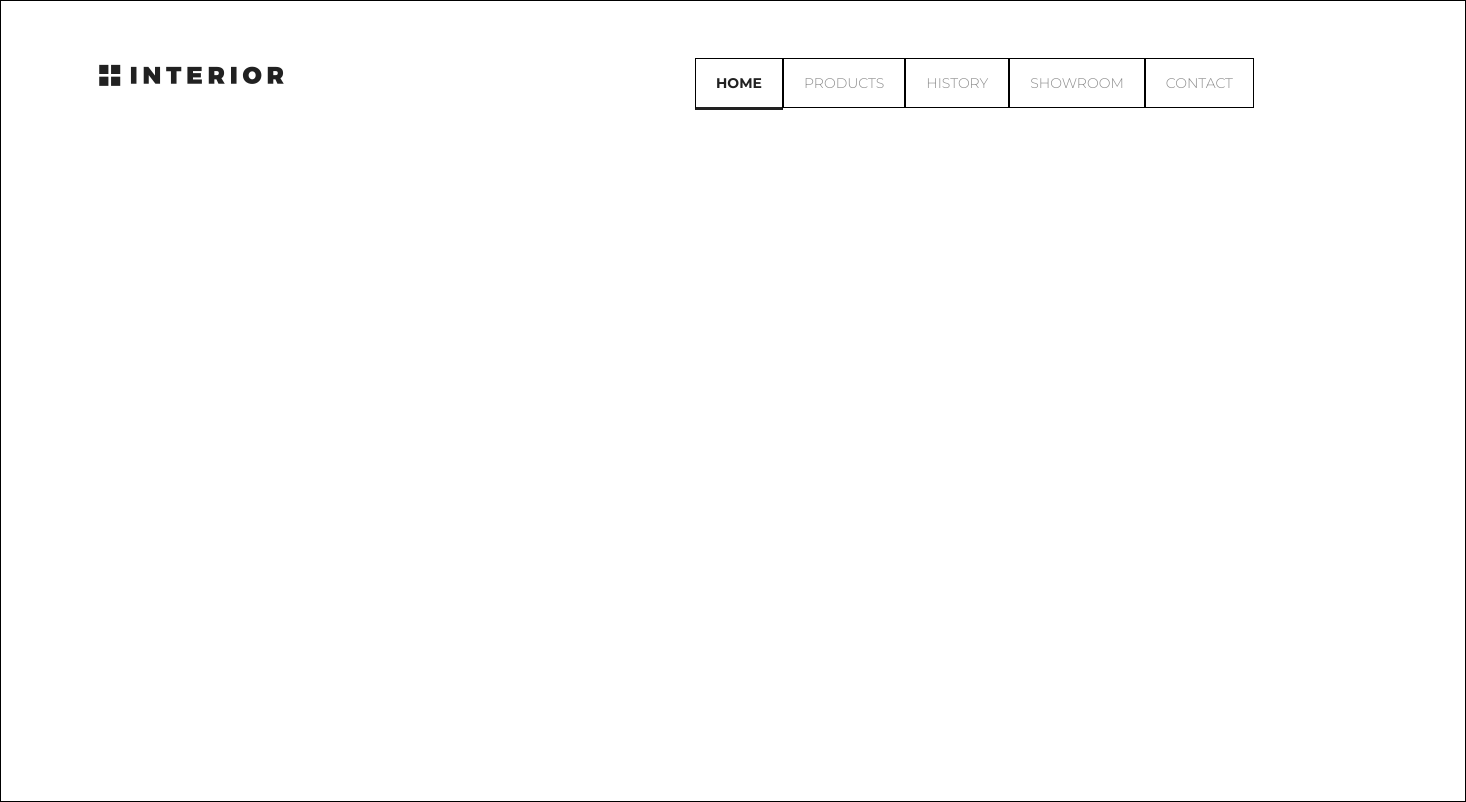
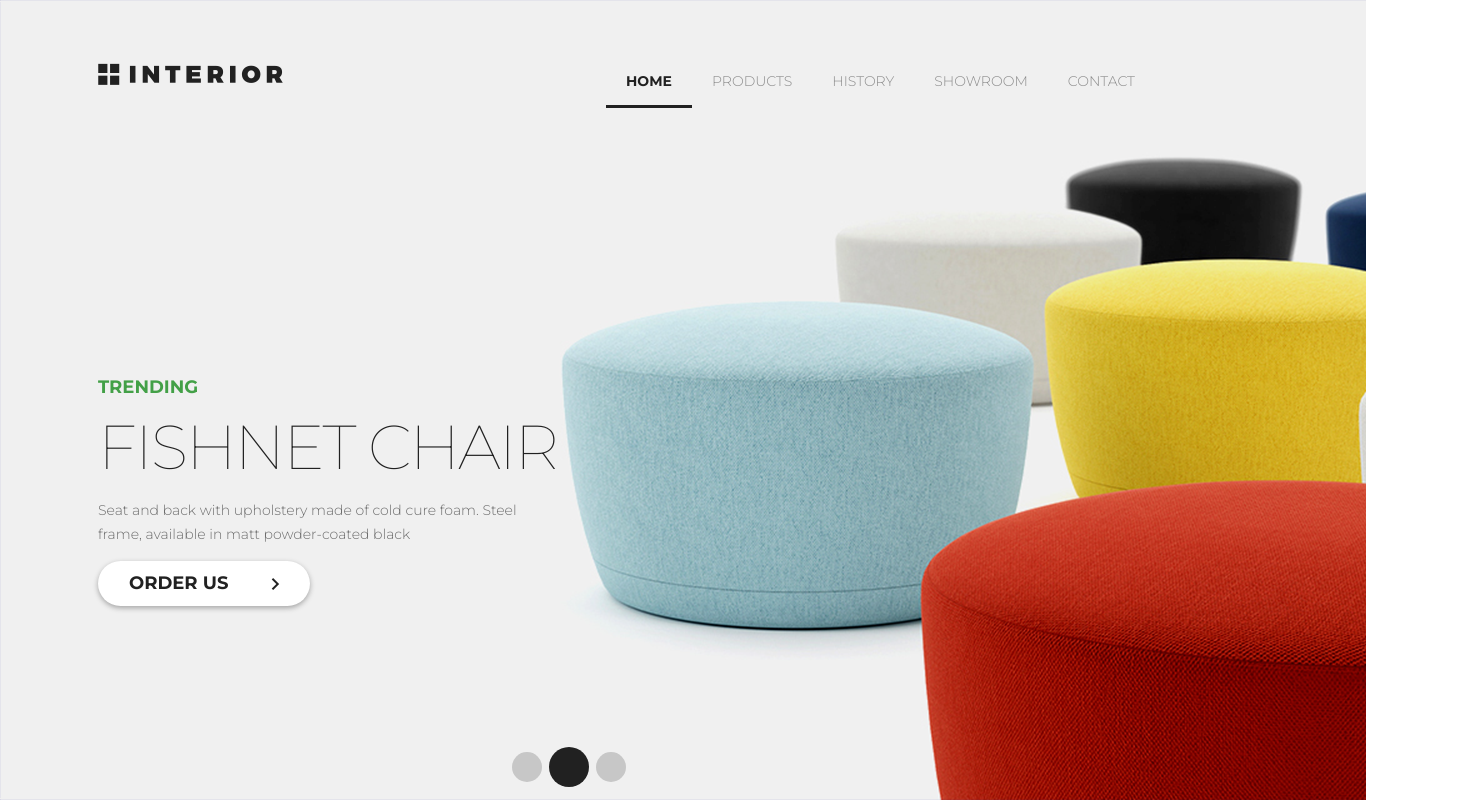
Before and after one commit to fesander/HTML_CSS_Final_Task, a plain HTML site: page index.html in a window 1280 px wide. Shown: the whole page, 1466 px wide, since content can reach past the window. Drawn offline with Linux system fonts and the light colour scheme.

Commit message:
Head container is finished

```diff
--- a/index.html
+++ b/index.html
@@ -1,12 +1,14 @@
 <!DOCTYPE html>
 <html lang="en">
+
 <head>
     <meta charset="UTF-8">
     <title>Interior</title>
     <link rel="stylesheet" href="style.css">
 </head>
+
 <body>
-    <div class="container">
+    <div class="container-head">
         <div class="header">
             <img src="images/logo.png" alt="logo" class="logo">
             <nav class="menu">
@@ -19,6 +21,16 @@
                 </ul>
             </nav>
         </div>
+        <h4>TRENDING</h4>
+        <h2>Fishnet Chair</h2>
+        <p>Seat and back with upholstery made of cold cure foam. Steel frame, available in matt powder-coated black</p>
+        <a class="order-us" href="#">Order Us</a>
+        <div class="slider-navigation">
+            <div class="point"></div>
+            <div class="point  active-slider"></div>
+            <div class="point"></div>
+        </div>
     </div>
 </body>
+
 </html>
--- a/style.css
+++ b/style.css
@@ -9,12 +9,12 @@ body {
     font-family: 'Montserrat', sans-serif;
 }
 
-.container {
-    width: 1366px;
+.container-head {
+    width: 1268px;
     margin: 0 auto;
-    border: 1px solid #000;
     height: 800px;
     padding-left: 98px;
+    background-image: url("images/slider-img.png")
 }
 
 .header {
@@ -49,8 +49,12 @@ body {
     line-height: 48px;
     text-align: right;
     text-decoration: none;
-    border: 1px solid #000;
     padding: 0px 20px;
+}
+
+.menu a:hover {
+    color: #212121;
+    border-bottom: 3px solid #212121;
 }
 
 a.active-menu {
@@ -61,3 +65,81 @@ a.active-menu {
     text-align: right;
     border-bottom: 3px solid #212121;
 }
+
+.container-head h4 {
+    font-family: Montserrat;
+    color: #43a047;
+    font-size: 18px;
+    font-weight: 700;
+    line-height: 48px;
+    text-align: left;
+    margin-top: 255px;
+}
+
+.container-head h2 {
+    font-family: Montserrat;
+    color: #212121;
+    font-size: 62px;
+    font-weight: 100;
+    line-height: 72px;
+    text-align: left;
+    text-transform: uppercase;
+    letter-spacing: -2px;
+}
+
+.container-head p {
+    width: 458px;
+    color: #6c6c6c;
+    font-size: 14px;
+    font-weight: 300;
+    line-height: 24px;
+    text-align: left;
+    margin: 15px 0;
+}
+
+.order-us {
+    display: block;
+    box-shadow: 0px 2px 4.85px 0.15px rgba(33, 33, 33, 0.35);
+    width: 181px;
+    padding-left: 31px;
+    height: 45px;
+    line-height: 45px;
+    color: #212121;
+    font-size: 18px;
+    font-weight: 700;
+    text-transform: uppercase;
+    text-decoration: none;
+    background: #ffffff url(images/arrow.png) no-repeat;
+    background-position: 173px;
+    border-radius: 49px;
+}
+
+.order-us:hover {
+    background: #eeeeee url(images/arrow.png) no-repeat;
+    background-position: 173px;
+}
+
+.slider-navigation {
+    width: 120px;
+    height: 40px;
+    margin-top: 141px;
+    margin-left: 411px;
+    display: flex;
+    justify-content: space-around;
+    align-items: center;
+}
+
+.slider-navigation .point {
+    height: 30px;
+    width: 30px;
+    border-radius: 15px;
+    display: block;
+    background-color: rgba(33, 33, 33, 0.2);
+}
+
+.slider-navigation .active-slider {
+    background-color: #212121;
+    width: 40px;
+    height: 40px;
+    border-radius: 20px;
+}
```
Also changed, not shown: images/arrow.png (added), images/slider-img.png (added).
